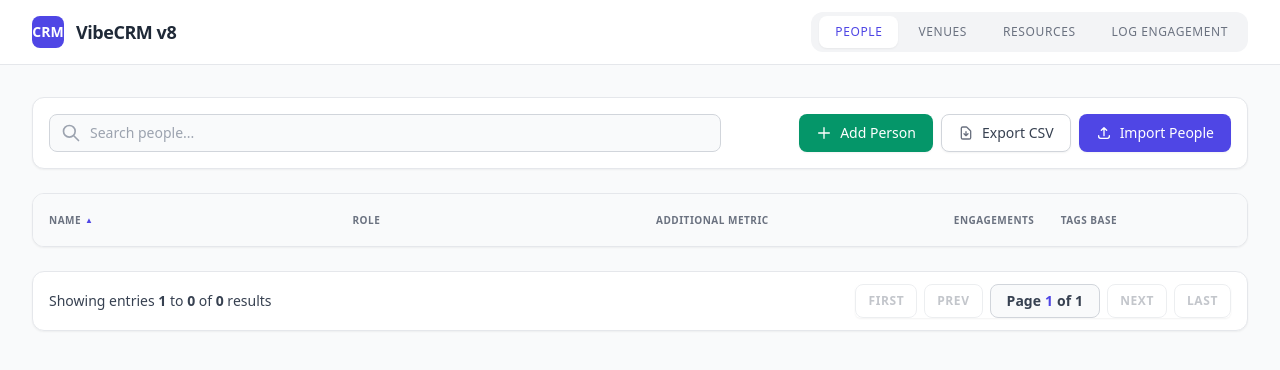
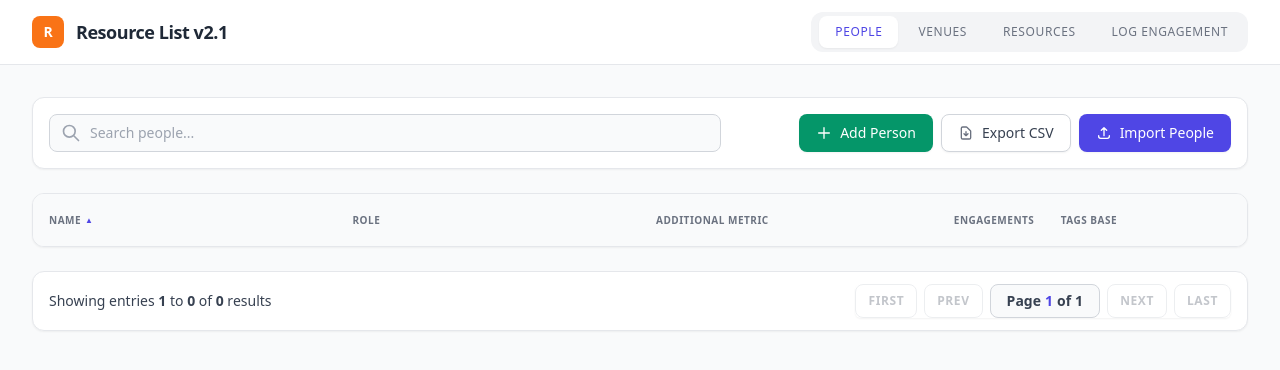
Before and after one commit to pineapple4337/improved-waffle, a plain HTML site: page index.html in a window 1280 px wide. Drawn offline with nearby package versions, Linux system fonts and the light colour scheme; no server answers; a script that the page names is missing.

Commit message:
Update index.html

```diff
--- a/index.html
+++ b/index.html
@@ -16,8 +16,8 @@
     <header class="bg-white border-b border-gray-200 sticky top-0 z-50">
         <div class="max-w-7xl mx-auto px-4 sm:px-6 lg:px-8 flex justify-between h-16 items-center">
             <div class="flex items-center space-x-3">
-                <div class="w-8 h-8 bg-indigo-600 rounded-lg flex items-center justify-center text-white font-bold text-sm">CRM</div>
-                <span class="font-bold text-lg tracking-tight">VibeCRM v8</span>
+                <div class="w-8 h-8 bg-orange-500 rounded-lg flex items-center justify-center text-white font-bold text-sm">R</div>
+                <span class="font-bold text-lg tracking-tight">Resource List v2.1</span>
             </div>
 
             <nav class="flex space-x-1 bg-gray-100 p-1 rounded-xl">
```
